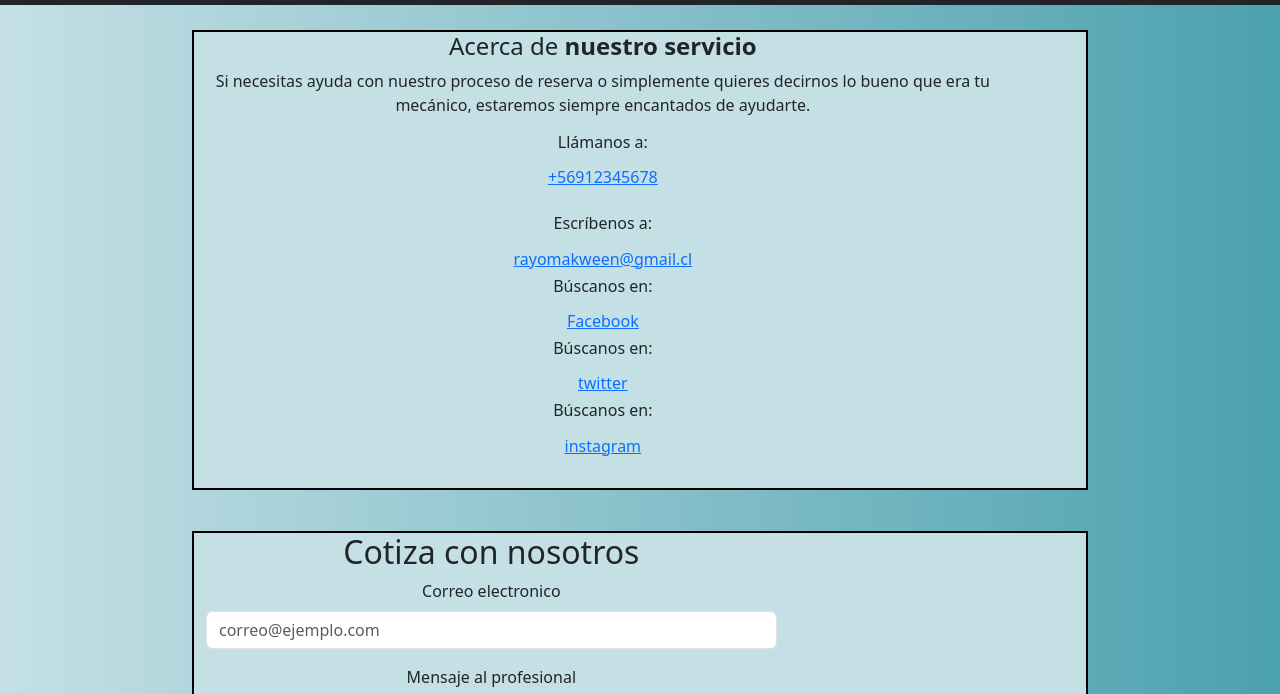
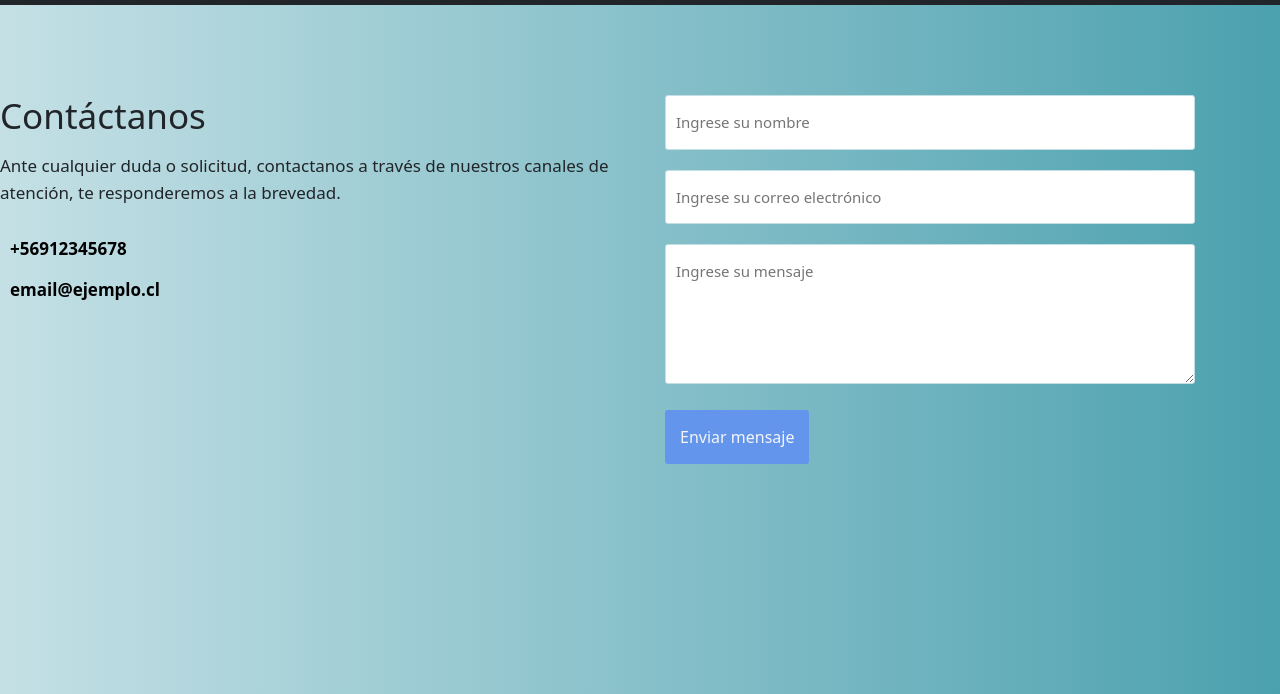
Before and after one commit to guimontes/proyectoMakween, a plain HTML site: page Contacto.html in a window 1280 px wide. Shown: the part 101-795 px from the top of the page. Drawn offline with nearby package versions, Linux system fonts and the light colour scheme.

Commit message:
Se realizan cambios en archivo de Contacto

```diff
--- a/Contacto.html
+++ b/Contacto.html
@@ -40,94 +40,23 @@
           </div>
         </div>
     </nav>
-    <!--texto-->
-        <fieldset>
-                <div class="contacto borde">
-                    <div class="container">
-                        <div class="row">
-                            <div class="col-11">
-                                <h4>Acerca de <strong> nuestro servicio</strong></h4>
-                                <p>Si necesitas ayuda con nuestro proceso de reserva o simplemente quieres decirnos lo bueno que era tu mecánico, estaremos siempre encantados de ayudarte.</p>
-                                <h6>
-                                    <i class="fa fa-phone fa-2x ico-foot" aria-hidden="true"></i>
-                                    <p>Llámanos a:</p><a href="tel:+56652710200" class="rrss">+56912345678</a>
-                                </h6>
-                                <h6>
-                                    <i class="fa fa-envelope fa-2x ico-foot" aria-hidden="true" style="margin-right:4px;"></i>
-                                    <p>Escríbenos a:</p><a href="#" class="rrss">rayomakween@gmail.cl</a>
-                                </h6>
-                                <h6>
-                                    <i class="fa fa-facebook-square fa-2x ico-foot" aria-hidden="true"></i>
-                                    <p>Búscanos en:</p><a href="https://es-la.facebook.com/" target="_blank" class="rrss">Facebook</a>
-                                </h6>
-                                <h6>
-                                    <i class="fa fa-twitter-square fa-2x ico-foot" aria-hidden="true"></i>
-                                    <p>Búscanos en:</p><a href="https://twitter.com/i/flow/login?input_flow_data=%7B%22requested_variant%22%3A%22eyJsYW5nIjoiZXMifQ%3D%3D%22%7D" target="_blank" class="rrss">twitter</a>
-                                </h6>
-                                <h6>
-                                    <i class="fa fa-instagram fa-2x ico-foot" aria-hidden="true"></i>
-                                    <p>Búscanos en:</p><a href="https://www.instagram.com/accounts/login/" target="_blank" class="rrss">instagram</a>
-                                </h6>
-                                <br>
-                            </div>
-                        </div>
-                    </div>
-                   </div>
-                </div>
-        </fieldset>
-        <!--Formulario cliente-->
-        <table class="recuadro">
-            <div class="container my-3 borde centro">
-                <div class="row">
-                    <div class="col-sm-12 col-md-8 col-lg-8 col-xl-8">
-                        <h2>Cotiza con nosotros</h2>
-                        <form>
-                            <div class="mb-3">
-                            <label for="userInput" class="form-label">Correo electronico</label>
-                            <input type="email" class="form-control" id="userInput" placeholder="correo@ejemplo.com">
-                            </div>
-                            <div class="mb-3">
-                            <label for="descripcion" class="form-label">Mensaje al profesional</label>
-                            <textarea class="form-control" id="descripcion" rows="3"></textarea>
-                            </div>
-                            <button type="button" class="btn btn-secondary">Enviar</button>
-                        </form>
-                    </div>
-                </div>
-            </div>
-        </table>
-
-
-
-
-
-
-
-
-
-
-    <!--<div class="container">
-        <form class="row g-3 mt-3 ">
-            <div class="col-6">
-                <label for="userInput" class="form-label">Correo electronico</label>
-                <input type="email" class="form-control" id="userInput">
-            </div>
-            <div class="col-6">
-                <label for="passInput" class="form-label">Contraseña</label>
-                <input type="contraseña" class="form-control" id="passInput">
-            </div>
-            <div class="col-12">
-                <label for="exampleFormControlTextarea1">Mensaje al profesional</label>
-                <textarea class="form-control" id="exampleFormControlTextarea1" rows="3"></textarea>
-            </div>
-            <div class="col-12">
-                <button type="submit" class="btn btn-primary">
-                    Enviar
-                </button>
-            </div>
-            </div>
+    <div class="container-form">
+        <div class="info-form">
+            <h2> Contáctanos </h2>
+            <p>Ante cualquier duda o solicitud, contactanos a través de nuestros canales de atención, te responderemos a la brevedad.</p>
+            <a href=""><i class="fa fa-phone">
+            </i>+56912345678</a>
+            <br>
+            <a href=""><i class="fa fa-envelope">
+            </i>email@ejemplo.cl</a>
+        </div>
+        <form action="#" autocomplete="off">
+            <input type="text" name="Nombre" placeholder="Ingrese su nombre" class="campo">
+            <input type="email" name="email" placeholder="Ingrese su correo electrónico" class="campo">
+            <textarea name="mensaje" placeholder="Ingrese su mensaje"></textarea>
+            <input type="submit" name="enviar" value="Enviar mensaje" class="btn-enviar">
         </form>
-      </div>-->
+    </div>
 
 
 
--- a/assets/css/Style.css
+++ b/assets/css/Style.css
@@ -83,3 +83,76 @@ body{
     background-color: whitesmoke;
     padding: 12px;
 }
+
+/*Estilos contacto*/
+.cont{
+    margin: 0px;
+    padding: 0px;
+    box-sizing: border-box;
+    font-family: 'Gill Sans', 'Gill Sans MT', Calibri, 'Trebuchet MS', sans-serif;
+}
+
+.container-form{
+    width: 100%;
+    max-width: 1100%;
+    margin: auto;
+    display: grid;
+    grid-template-columns: repeat(2,1fr);
+    grid-gap: 50px;
+    margin-top: 90px;
+}
+
+.container-form h2{
+    margin-bottom: 15px;
+    font-size: 35px;
+}
+
+.container-form p{
+    font-size: 17px;
+    line-height: 1.6;
+    margin-bottom: 30px;
+}
+
+.container-form a{
+    font-size: 17px;
+    display: inline-block;
+    text-decoration: none;
+    width: 100;
+    margin-bottom: 15px;
+    color: black;
+    font-weight: 700;
+}
+.container-form a i{
+    color: black;
+    margin-right: 10px;
+}
+
+.container-form form .campo, textarea{
+    width: 100%;
+    padding: 15px 10px;
+    font-size: 15px;
+    border: 1px solid #C4E0E5;
+    margin-bottom: 20px;
+    border-radius: 3px;
+    outline: 0px;
+    max-width: 530px;
+    min-width: 530px;
+}
+.container-form form textarea{
+    max-width: 530px;
+    min-width: 530px;
+    min-height: 140px;
+    max-height: 150px;
+}
+.container-form .btn-enviar{
+    padding: 15px;
+    font-size: 16px;
+    border: none;
+    outline: 0px;
+    background: cornflowerblue;
+    color: whitesmoke;
+    border-radius: 3px;
+    cursor: pointer;
+    transition: all 300ms ease;
+
+}
```
